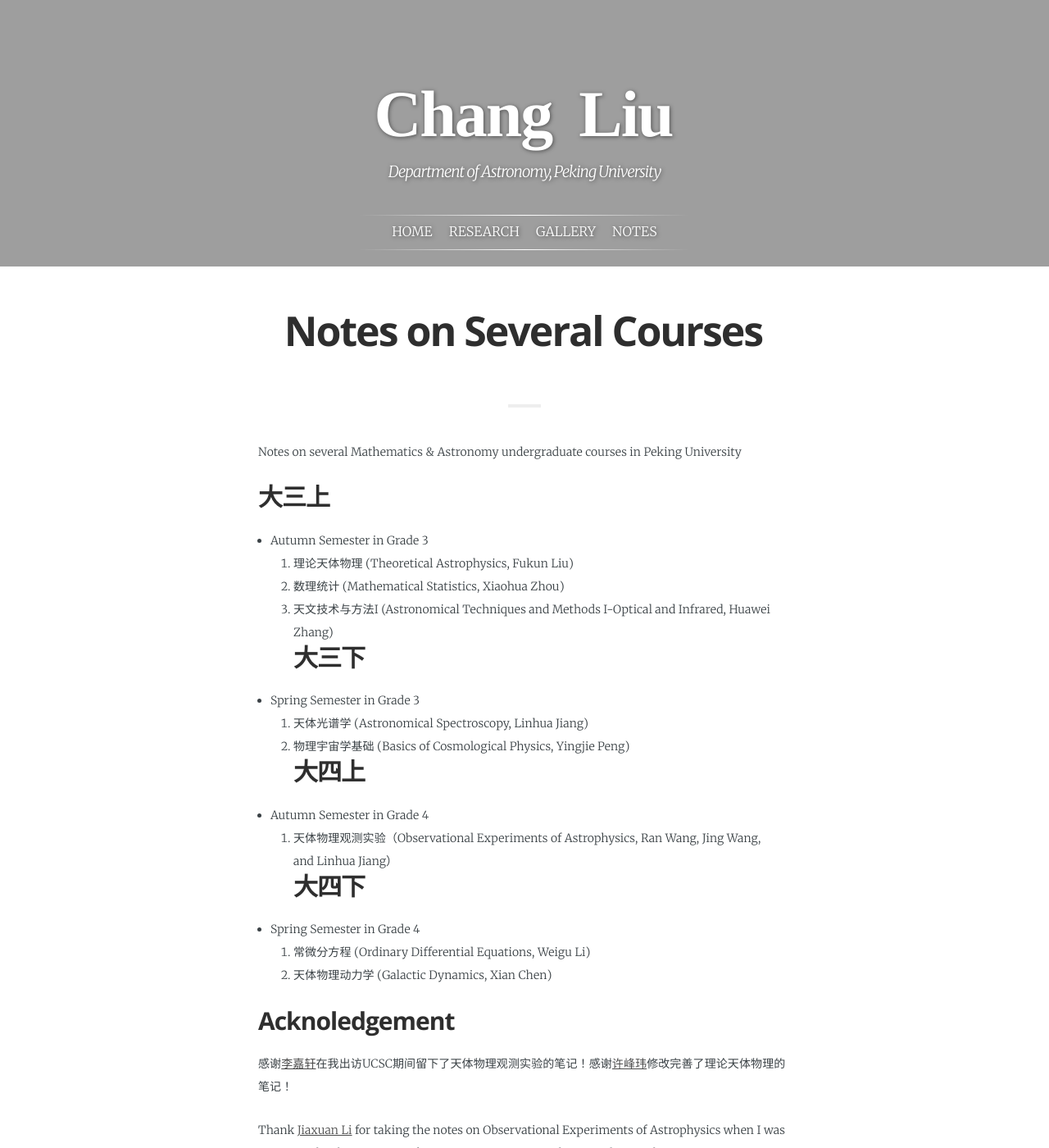
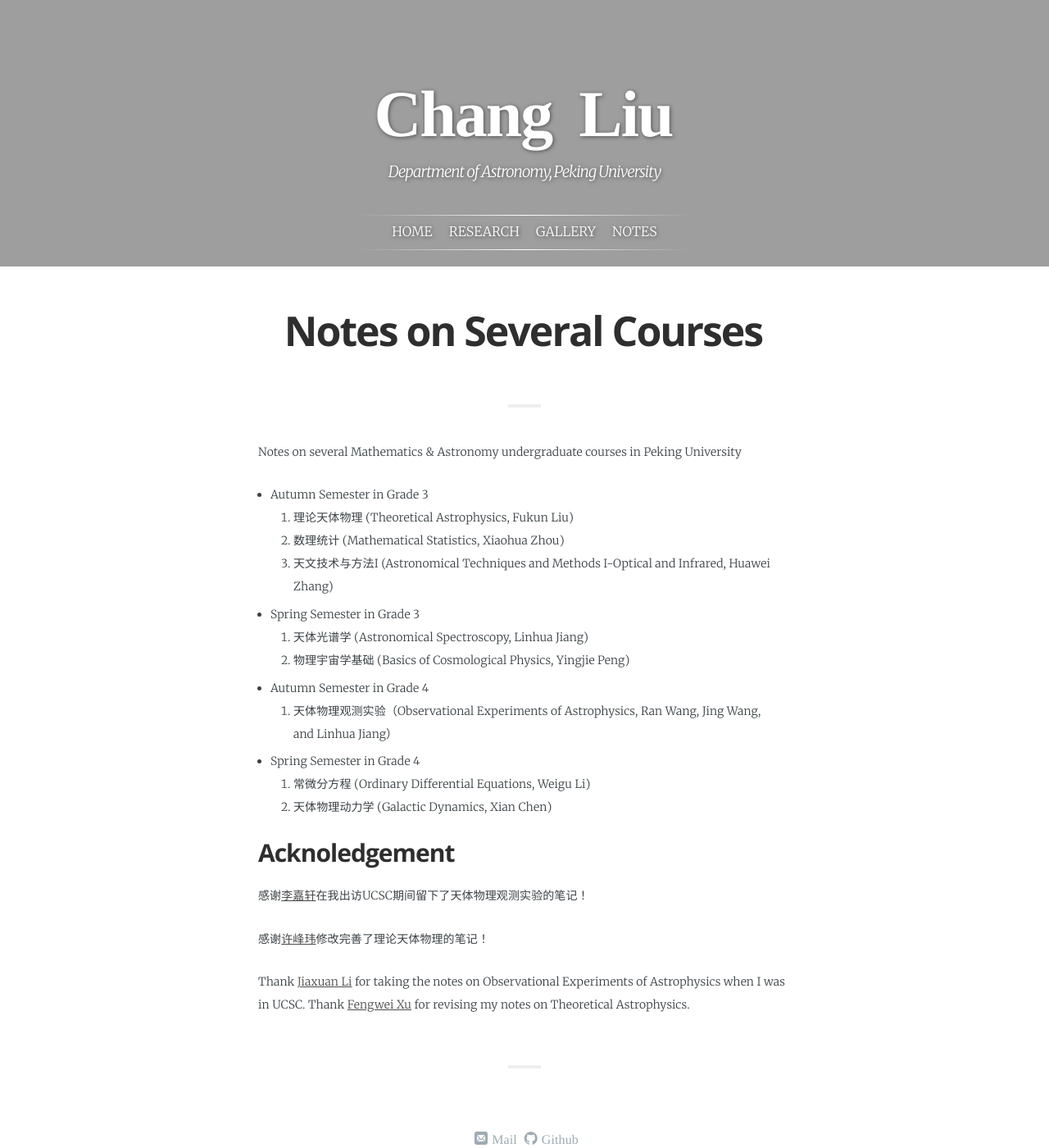
Before and after one commit to slowdivePTG/slowdivePTG.github.io, a Jekyll site: the page built from _pages/Notes.md, in a window 1280 px wide and 1400 px high. Shown: the whole window at 82% size. Built offline with Jekyll 4.4.1, drawn with Linux system fonts in a browser that asks for light colours; some web fonts are replaced; a script that is not in the unit is left out.

Commit message:
Notes page revised

```diff
--- a/_pages/Notes.md
+++ b/_pages/Notes.md
@@ -8,24 +8,26 @@ title:     Notes on Several Courses
 ---
 
 Notes on several Mathematics & Astronomy undergraduate courses in Peking University
-## 大三上
+
 - Autumn Semester in Grade 3
 1. 理论天体物理 (Theoretical Astrophysics, Fukun Liu)
 2. 数理统计 (Mathematical Statistics, Xiaohua Zhou)
 3. 天文技术与方法I (Astronomical Techniques and Methods I-Optical and Infrared, Huawei Zhang)
-## 大三下
+
 - Spring Semester in Grade 3
 1. 天体光谱学 (Astronomical Spectroscopy, Linhua Jiang)
 2. 物理宇宙学基础 (Basics of Cosmological Physics, Yingjie Peng)
-## 大四上
+
 - Autumn Semester in Grade 4
 1. 天体物理观测实验（Observational Experiments of Astrophysics, Ran Wang, Jing Wang, and Linhua Jiang）
-## 大四下
+
 - Spring Semester in Grade 4
 1. 常微分方程 (Ordinary Differential Equations, Weigu Li)
 2. 天体物理动力学 (Galactic Dynamics, Xian Chen)
 
 ## Acknoledgement
-感谢[李嘉轩](https://astrojacobli.github.io)在我出访UCSC期间留下了天体物理观测实验的笔记！感谢[许峰玮](https://github.com/XFengwei)修改完善了理论天体物理的笔记！
+感谢[李嘉轩](https://astrojacobli.github.io)在我出访UCSC期间留下了天体物理观测实验的笔记！
+
+感谢[许峰玮](https://github.com/XFengwei)修改完善了理论天体物理的笔记！
 
 Thank [Jiaxuan Li](https://astrojacobli.github.io) for taking the notes on Observational Experiments of Astrophysics when I was in UCSC. Thank [Fengwei Xu](https://github.com/XFengwei) for revising my notes on Theoretical Astrophysics.
```
